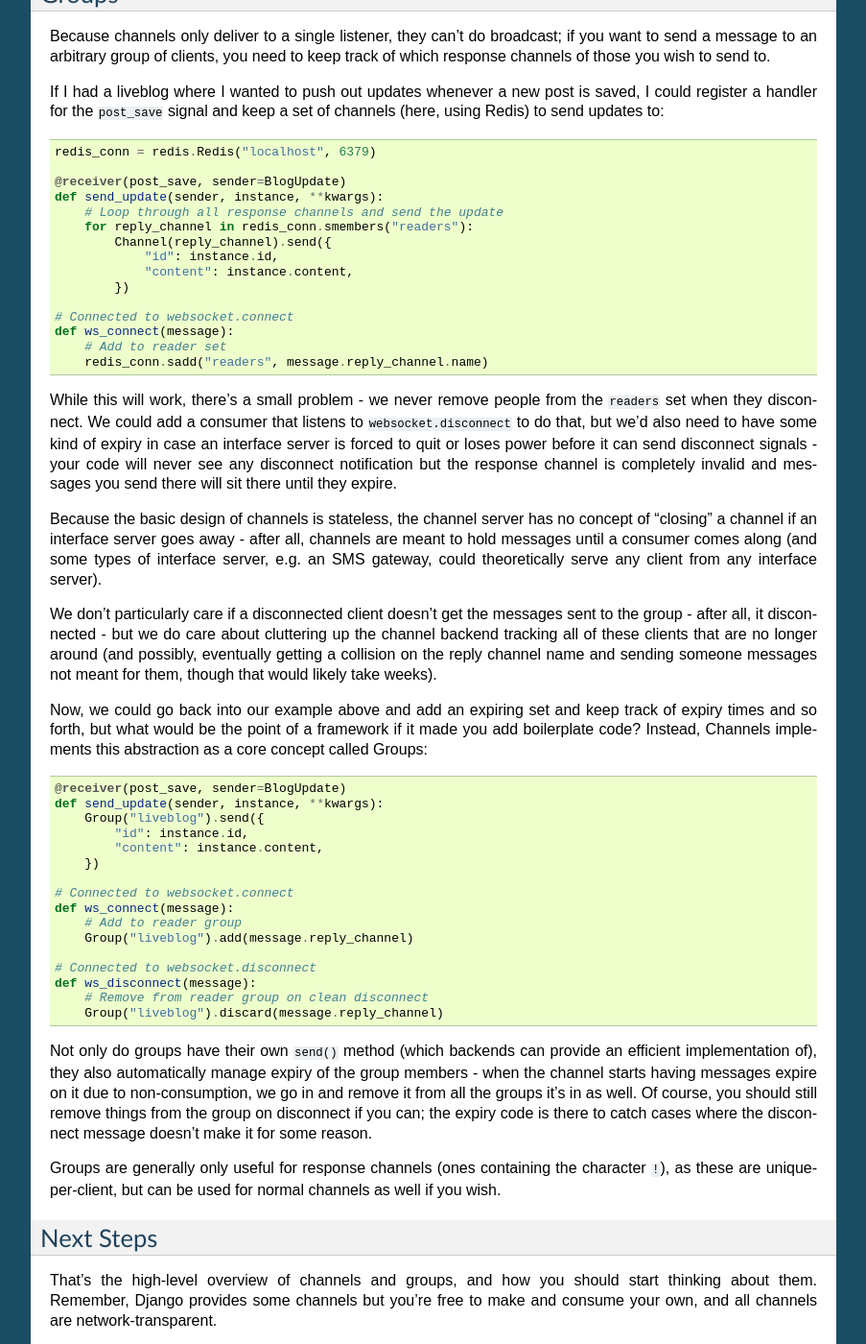
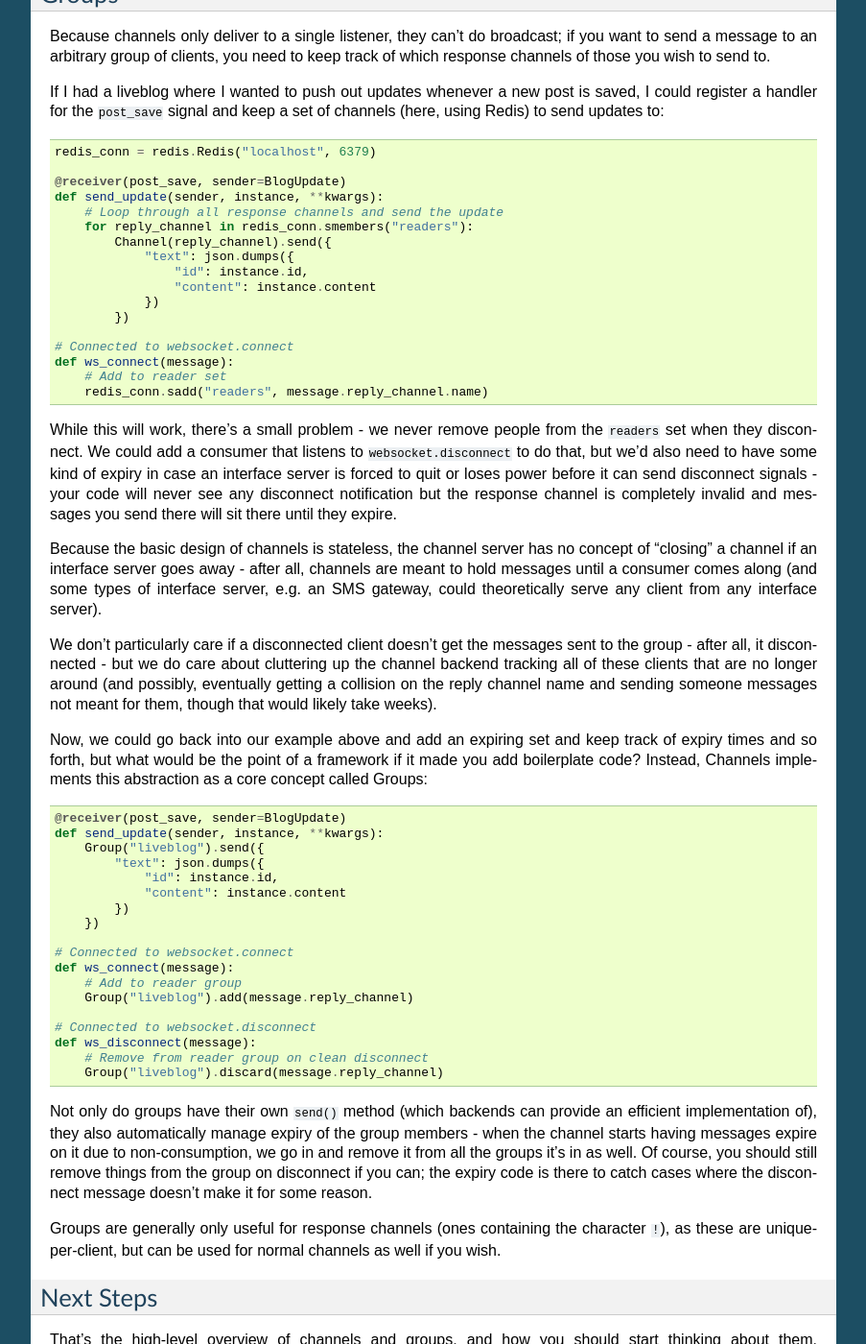
Before and after one commit to phillipchain/DjangoChannels, a Sphinx documentation site: the page built from docs/concepts.rst, in a window 1280 px wide and 1400 px high, scrolled down 2596 px. Shown: the whole window at 96% size, without its empty margins (198-1101 px from the left). Built offline with Sphinx 7.4.7, drawn with Linux system fonts in a browser that asks for light colours.

```diff
--- a/docs/concepts.rst
+++ b/docs/concepts.rst
@@ -185,8 +185,10 @@ set of channels (here, using Redis) to send updates to::
         # Loop through all response channels and send the update
         for reply_channel in redis_conn.smembers("readers"):
             Channel(reply_channel).send({
-                "id": instance.id,
-                "content": instance.content,
+                "text": json.dumps({
+                    "id": instance.id,
+                    "content": instance.content
+                })
             })
 
     # Connected to websocket.connect
@@ -223,8 +225,10 @@ abstraction as a core concept called Groups::
     @receiver(post_save, sender=BlogUpdate)
     def send_update(sender, instance, **kwargs):
         Group("liveblog").send({
-            "id": instance.id,
-            "content": instance.content,
+            "text": json.dumps({
+                "id": instance.id,
+                "content": instance.content
+            })
         })
 
     # Connected to websocket.connect
```
